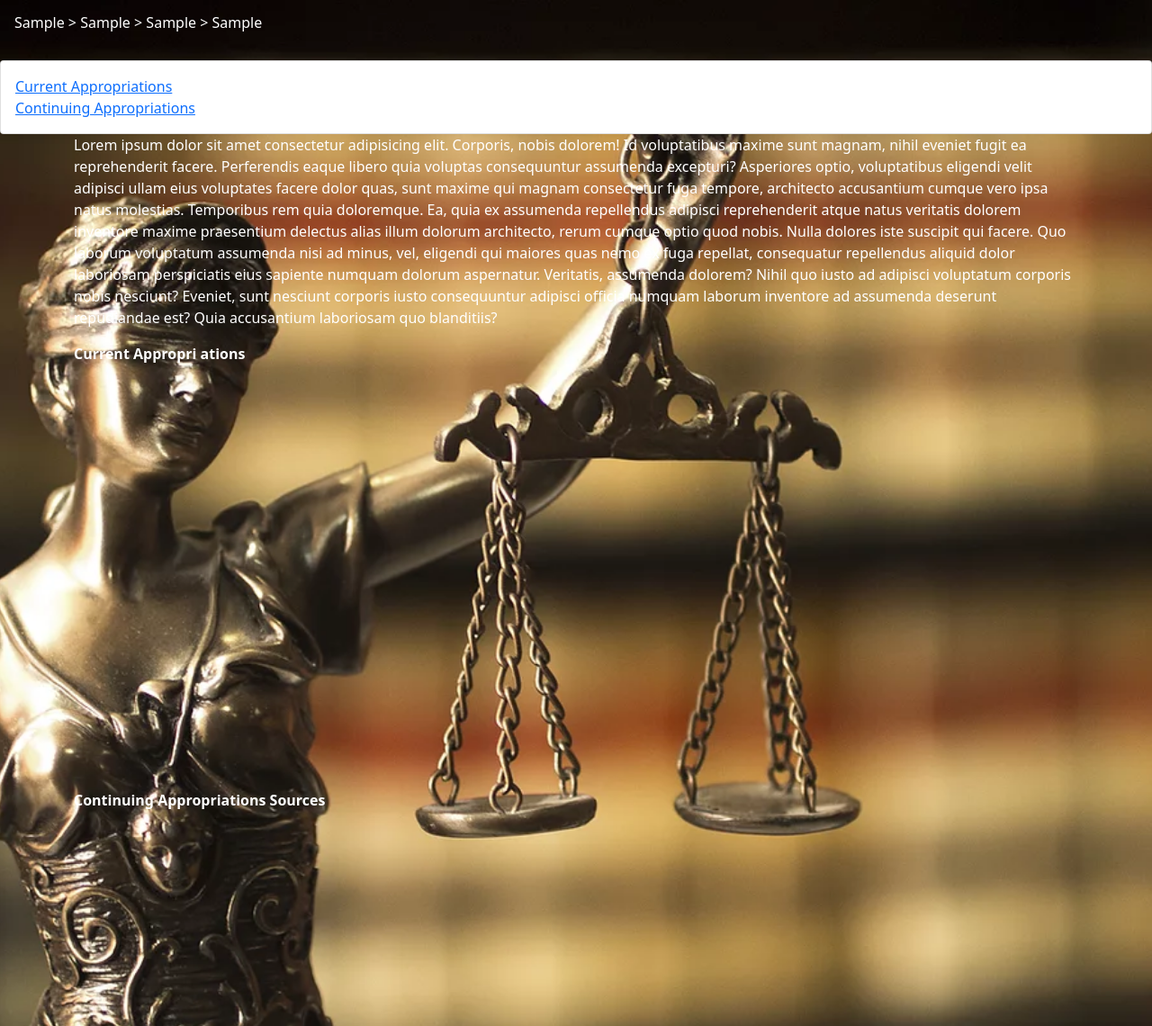
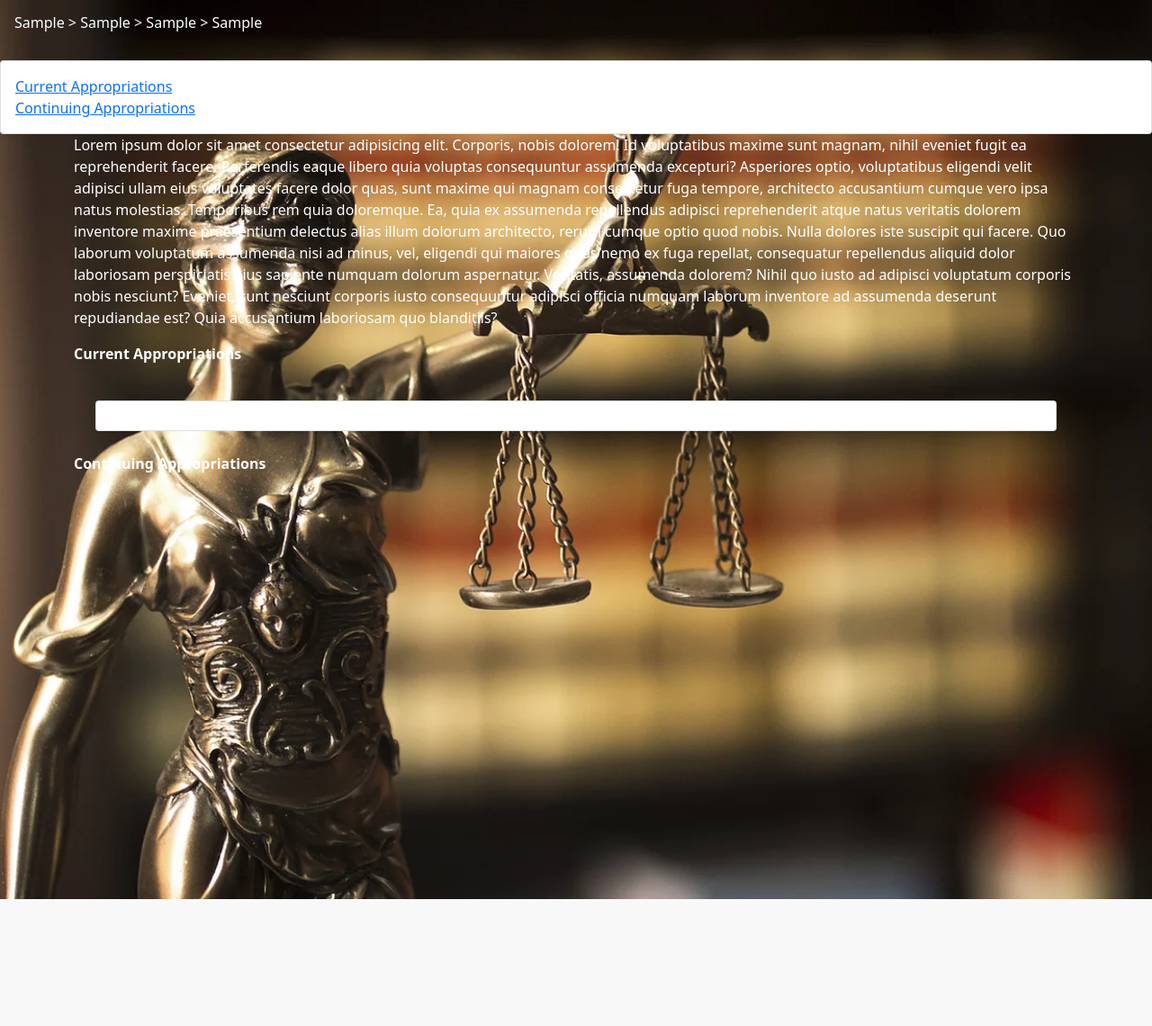
Before and after one commit to pizzanoodles/thesis, a Flask app: template templates/datavis.html in a window 1280 px wide. Shown: the top 1140 px of the page at 90% size. After the commit the page ends 999 px from the top, so only its background shows below. Run offline with Flask 2, Linux system fonts and the light colour scheme; the template is opened without the code that fills it: most values are stand-ins (such as "Sample title", 1, 10 or a date in 2020); some libraries are stand-ins or nearby versions.

Commit message:
added appropriations chart to datavis.htm, create generate function for appropriation

```diff
--- a/app.py
+++ b/app.py
@@ -66,8 +66,9 @@ def datavis(dt, rt, ct, yt):
     if dt == "Revenue":
         rev_template = generate_fig_rev(city_excel, dt=dt, rt=rt, ct=ct, yt=yt)
         return rev_template
-    elif dt == "Appropriations":
-        return render_template("/datavis.html", dt=dt, rt=rt, ct=ct, yt=yt)
+    else:
+        app_template = generate_fig_app(city_excel, dt=dt, rt=rt, ct=ct, yt=yt)
+        return app_template
 
 
 if __name__ == "__main__":
--- a/templates/datavis.html
+++ b/templates/datavis.html
@@ -59,7 +59,57 @@
 
         {% if dt == "Revenue" %}
         <div id="lcl">
-            <p><strong>Local Sources</strong>
+            <p><strong>Local Sources</strong></p>
+            <div class="row p-4">
+                <div class="col-4">
+                    <div class="card mx-10">
+                        <div class="card-body">
+                            <div id="chart1">
+                            </div>
+                        </div>
+                    </div>
+                </div>
+                <div class="col-4">
+                    <div class="card mx-10">
+                        <div class="card-body">
+                            <div id="chart2">
+                            </div>
+                        </div>
+                    </div>
+                </div>
+            </div>
+        </div>
+        <div id="ext">
+            <p><strong>External Sources</strong></p>
+            <div class="row-3 p-4">
+                <div class="col-12">
+                    <div class="card mx-10">
+                        <div class="card-body">
+                            <div id="chart3">
+                            </div>
+                        </div>
+                    </div>
+                </div>
+            </div>
+            <div class="row-2 p-4">
+                <div class="col-4">
+                    <div class="card mx-10">
+                        <div class="card-body">
+                            <div id="chart4">
+                            </div>
+                        </div>
+                    </div>
+                </div>
+            </div>
+        </div>
+        <div id="rec">
+            <p><strong>Receipts From Borrowings</strong>
+                <br><br><br><br><br><br><br><br><br><br><br><br><br><br><br><br><br><br><br><br>
+            </p>
+        </div>
+        {% else %}
+        <div id="curapp">
+            <p><strong>Current Appropriations</strong></p>
             <div class="row-10 p-4">
                 <div class="col-15">
                     <div class="card mx-10">
@@ -69,37 +119,33 @@
                         </div>
                     </div>
                 </div>
-                <br><br><br><br><br><br><br><br><br><br><br>
-                </p>
             </div>
-            <div id="ext">
-                <p><strong>External Sources</strong>
-                    <br><br><br><br><br><br><br><br><br><br><br><br><br><br><br><br><br><br><br><br>
-                </p>
-            </div>
-            <div id="rec">
-                <p><strong>Receipts From Borrowings</strong>
-                    <br><br><br><br><br><br><br><br><br><br><br><br><br><br><br><br><br><br><br><br>
-                </p>
-            </div>
-            {% else %}
-            <div id="curapp">
-                <p><strong>Current Appropri ations</strong>
-                    <br><br><br><br><br><br><br><br><br><br><br><br><br><br><br><br><br><br><br><br>
-                </p>
         </div>
         <div id="conapp">
-                <p><strong>Continuing Appropriations Sources</strong>
+            <p><strong>Continuing Appropriations</strong>
                 <br><br><br><br><br><br><br><br><br><br><br><br><br><br><br><br><br><br><br><br>
             </p>
         </div>
         {% endif %}
     </div>
     <script src="https://cdn.plot.ly/plotly-latest.min.js"></script>
+    {% if dt == "Revenue" %}
+    <script>
+        var graph1 = {{ graph1JSON | safe}};
+        Plotly.plot("chart1", graph1, {})
+        var graph2 = {{ graph2JSON | safe}};
+        Plotly.plot("chart2", graph2, {})
+        var graph3 = {{ graph3JSON | safe}};
+        Plotly.plot("chart3", graph3, {})
+        var graph4 = {{ graph4JSON | safe}};
+        Plotly.plot("chart4", graph4, {})
+    </script>
+    {% else %}
     <script>
         var graph1 = {{ graph1JSON | safe}};
         Plotly.plot("chart1", graph1, {})
     </script>
+    {% endif %}
     <script src="https://cdn.jsdelivr.net/npm/bootstrap@5.1.1/dist/js/bootstrap.bundle.min.js"
         integrity="sha384-/bQdsTh/da6pkI1MST/rWKFNjaCP5gBSY4sEBT38Q/9RBh9AH40zEOg7Hlq2THRZ"
         crossorigin="anonymous"></script>
```
Also changed, not shown: generatefigure.py (+98 -39 lines). Lines whose indentation alone changed are shown as unchanged.
